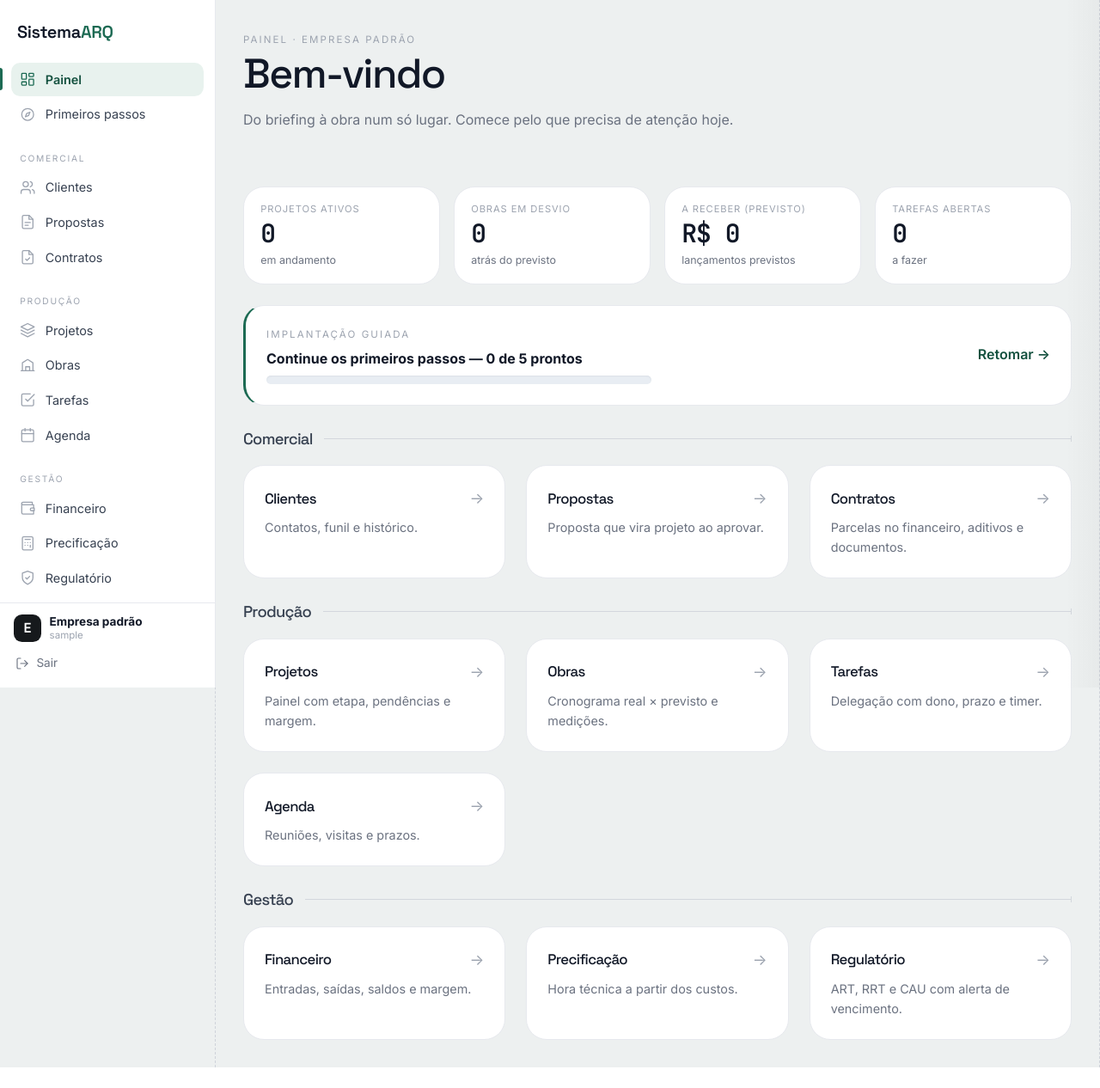
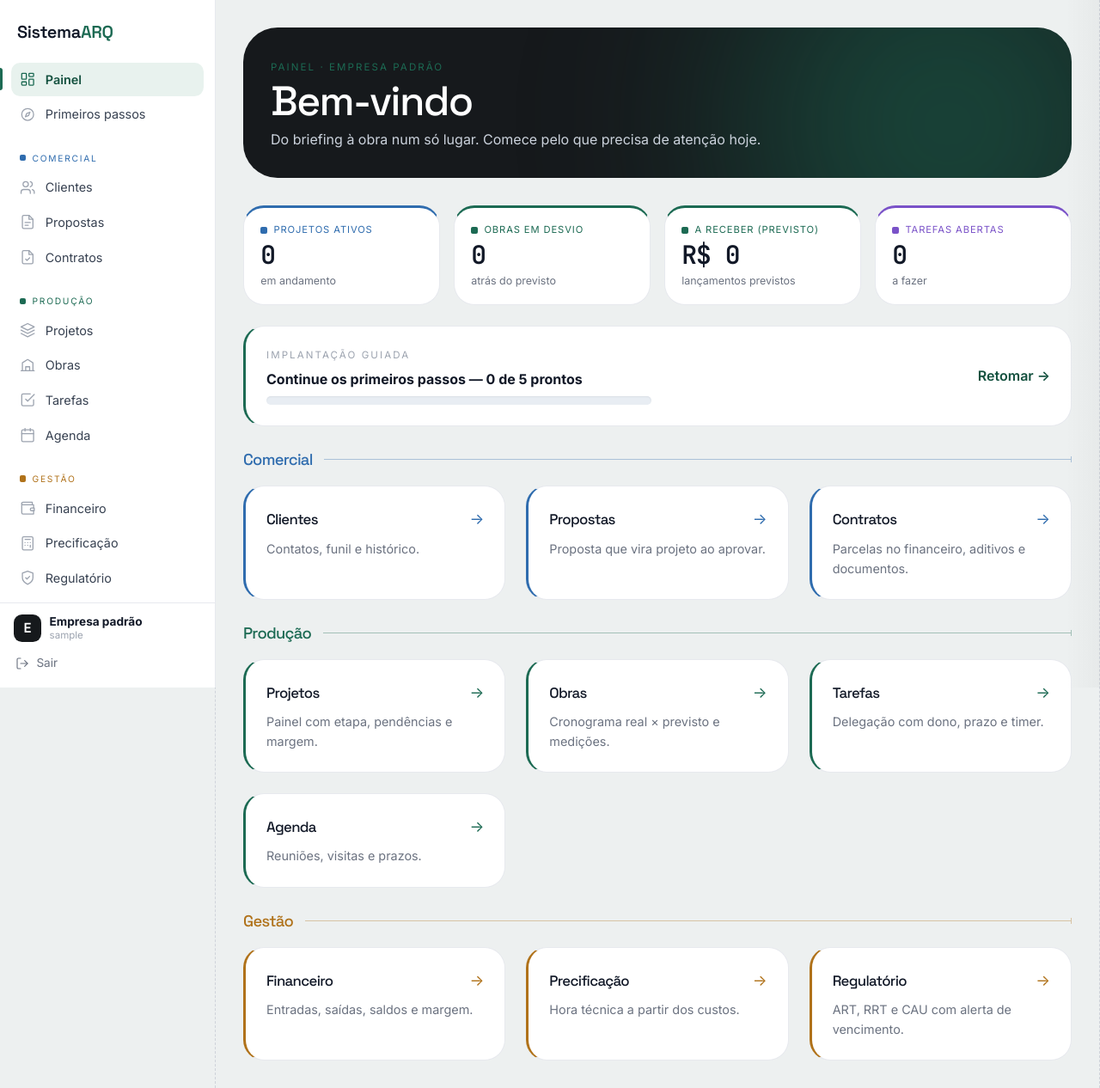
Before and after one commit to rigst/sistema_arq, a Django app: page / in a window 1280 px wide. Shown: the whole page at 86% size. Before the commit the page ends 1242 px from the top, so only its background shows below. Run offline with Django 5.2, Linux system fonts and the light colour scheme; the visitor is signed in with stand-in values (Sample User, id 1); data comes from the database, SQL or seed files in the repository; data that the repository does not hold is empty; parts of the project's set-up code (start-up, migrations or seed data) failed here and were passed over.

Commit message:
UI: cor por área, menos "caixa dentro de caixa" e espaçamentos
Revisão de acabamento pedida (mais cor/personalidade, menos caixas aninhadas,
espaçamento calibrado):

- Paleta por área (Comercial azul / Produção verde / Gestão âmbar) aplicada na
  barra lateral, nos KPIs, nos títulos de seção e na marca lateral dos cartões.
- Painel ganha hero escuro com brilho e KPIs coloridos por tipo.
- Menos caixas dentro de caixas: inputs "preenchidos" (sem contorno), linha de
  adicionar vira faixa, etapas viram linhas com marca lateral, opções do
  diagnóstico sem contorno e alertas dentro de cartão viram avisos com barra.
- Densidade: padding de cartão e gaps recalibrados.
- Rótulos de formulário de precificação com acento.

26 testes, todos passando.

Co-Authored-By: Claude Opus 4.8 <noreply@anthropic.com>

```diff
--- a/core/views.py
+++ b/core/views.py
@@ -51,27 +51,27 @@ def dashboard(request):
     obrig_alerta = sum(1 for o in obrigacoes if o.vencida or o.vencendo or o.pendente_registro)
 
     kpis = [
-        {"label": "Projetos ativos", "valor": projetos_ativos, "rodape": "em andamento", "url": "projetos_painel"},
-        {"label": "Obras em desvio", "valor": obras_desvio, "rodape": "atrás do previsto", "url": "obras_lista", "alerta": obras_desvio > 0},
-        {"label": "A receber (previsto)", "valor": f"R$ {a_receber}", "rodape": "lançamentos previstos", "url": "financeiro_painel"},
-        {"label": "Tarefas abertas", "valor": tarefas_abertas, "rodape": "a fazer", "url": "tarefas_lista"},
+        {"label": "Projetos ativos", "valor": projetos_ativos, "rodape": "em andamento", "url": "projetos_painel", "cor": "blue"},
+        {"label": "Obras em desvio", "valor": obras_desvio, "rodape": "atrás do previsto", "url": "obras_lista", "cor": "alert" if obras_desvio else "green"},
+        {"label": "A receber (previsto)", "valor": f"R$ {a_receber}", "rodape": "lançamentos previstos", "url": "financeiro_painel", "cor": "green"},
+        {"label": "Tarefas abertas", "valor": tarefas_abertas, "rodape": "a fazer", "url": "tarefas_lista", "cor": "violet"},
     ]
 
     onboarding = montar_checklist(u)
 
     grupos = [
-        ("Comercial", [
+        ("Comercial", "comercial", [
             ("Clientes", "Contatos, funil e histórico.", "crm_lista"),
             ("Propostas", "Proposta que vira projeto ao aprovar.", "propostas_lista"),
             ("Contratos", "Parcelas no financeiro, aditivos e documentos.", "contratos_lista"),
         ]),
-        ("Produção", [
+        ("Produção", "producao", [
             ("Projetos", "Painel com etapa, pendências e margem.", "projetos_painel"),
             ("Obras", "Cronograma real × previsto e medições.", "obras_lista"),
             ("Tarefas", "Delegação com dono, prazo e timer.", "tarefas_lista"),
             ("Agenda", "Reuniões, visitas e prazos.", "agenda"),
         ]),
-        ("Gestão", [
+        ("Gestão", "gestao", [
             ("Financeiro", "Entradas, saídas, saldos e margem.", "financeiro_painel"),
             ("Precificação", "Hora técnica a partir dos custos.", "precificacao"),
             ("Regulatório", "ART, RRT e CAU com alerta de vencimento.", "regulatorio_lista"),
--- a/precificacao/forms.py
+++ b/precificacao/forms.py
@@ -18,6 +18,12 @@ class ConfiguracaoPrecificacaoForm(forms.ModelForm):
             "margem_seguranca_percent",
             "reserva_percent",
         ]
+        labels = {
+            "horas_uteis_mes": "Horas úteis por mês",
+            "hora_tecnica_manual": "Hora técnica manual",
+            "margem_seguranca_percent": "Margem de segurança (%)",
+            "reserva_percent": "Reserva (%)",
+        }
 
 
 class FatorPrecificacaoForm(forms.ModelForm):
--- a/static/css/app.css
+++ b/static/css/app.css
@@ -522,3 +522,103 @@ tr.is-done td { color: var(--ds-text-400); text-decoration: line-through; }
 .modulo-card--ativo .modulo-head { align-items: center; }
 .modulo-seta { color: var(--ds-text-400); font-size: 1.1rem; transition: transform 180ms ease, color 180ms ease; }
 .modulo-card--ativo:hover .modulo-seta { color: var(--ds-blue); transform: translateX(3px); }
+
+/* =================================================================
+   REVISÃO — mais cor e personalidade, menos "caixa dentro de caixa",
+   espaçamentos calibrados. (Bloco final: vence os anteriores.)
+   ================================================================= */
+
+:root {
+    /* Paleta por área — dá cor e ajuda a orientação */
+    --arq-blue: #2f6cae;   --arq-blue-soft: #eaf1f9;
+    --arq-green: #1c6a53;  --arq-green-soft: #e6f1ec;
+    --arq-amber: #b0721a;  --arq-amber-soft: #f8efdf;
+    --arq-violet: #7a52c8; --arq-violet-soft: #efeafa;
+    --arq-clay: #c05f3c;   --arq-clay-soft: #f8ebe4;
+}
+
+/* ---- Densidade: cartões e páginas mais respirados, sem excesso ---- */
+.ds-card { padding: var(--ds-space-6); }
+.page { gap: var(--ds-space-6); }
+.detalhe-grid, .ht-grid { gap: var(--ds-space-6); }
+
+/* ---- Menos caixas: inputs "preenchidos", sem contorno de caixa ---- */
+.form-card input, .form-card select, .form-card textarea,
+.inline-add input, .inline-add select, .inline-add textarea,
+.avanco-form input {
+    background: var(--ds-panel);
+    border: 1px solid transparent;
+    border-radius: 0.6rem;
+}
+.form-card input:focus, .form-card select:focus, .form-card textarea:focus,
+.inline-add input:focus, .inline-add select:focus, .inline-add textarea:focus,
+.avanco-form input:focus {
+    background: var(--ds-surface);
+    border-color: var(--ds-blue-light);
+    box-shadow: var(--ds-focus-ring);
+    outline: none;
+}
+/* a "linha de adicionar" vira uma faixa, não uma fileira de caixinhas */
+.inline-add { background: var(--ds-panel); border-radius: var(--ds-radius-md); padding: 0.5rem; gap: 0.4rem; }
+.inline-add input, .inline-add select { background: var(--ds-surface); }
+
+/* ---- Etapas viram linhas com marca lateral, não caixas ---- */
+.etapa {
+    border: 0; border-left: 3px solid var(--ds-line-dash);
+    border-radius: 0 0.5rem 0.5rem 0; background: var(--ds-panel);
+    padding: 0.55rem 0.8rem;
+}
+.etapa--andamento { border-left-color: var(--arq-blue); background: var(--arq-blue-soft); }
+.etapa--concluida { border-left-color: var(--arq-green); background: var(--arq-green-soft); }
+
+/* ---- Opções do diagnóstico: sem contorno, realce por preenchimento ---- */
+.diag-opcao { border: 1px solid transparent; background: var(--ds-panel); }
+.diag-opcao:hover { border-color: transparent; background: var(--arq-green-soft); }
+.diag-opcao:has(input:checked) { border-color: var(--ds-blue); background: var(--arq-green-soft); }
+
+/* ---- Alertas dentro de cartão: viram avisos com marca lateral ---- */
+.desvio-alerta, .visita-pendencia {
+    border: 0; border-left: 3px solid var(--ds-danger);
+    border-radius: 0 0.5rem 0.5rem 0;
+}
+.visita-pendencia { background: var(--ds-danger-soft); padding: 0.5rem 0.7rem; }
+
+/* =================================================================
+   COR POR ÁREA — barra lateral, painel e seções
+   ================================================================= */
+/* Rótulos de grupo na lateral, com ponto colorido */
+.nav-label { display: flex; align-items: center; gap: 0.45rem; }
+.nav-label::before { content: ""; width: 0.45rem; height: 0.45rem; border-radius: 2px; background: var(--ds-text-400); }
+.nav-group--comercial .nav-label { color: var(--arq-blue); }
+.nav-group--comercial .nav-label::before { background: var(--arq-blue); }
+.nav-group--producao .nav-label { color: var(--arq-green); }
+.nav-group--producao .nav-label::before { background: var(--arq-green); }
+.nav-group--gestao .nav-label { color: var(--arq-amber); }
+.nav-group--gestao .nav-label::before { background: var(--arq-amber); }
+
+/* Hero do painel — bloco escuro com brilho, quebra a monotonia branca */
+.dash-hero { position: relative; overflow: hidden; padding: var(--ds-space-8); border-radius: var(--ds-radius-xl); background: var(--ds-ink); color: var(--ds-on-dark); margin-bottom: var(--ds-space-2); }
+.dash-hero .ds-glow { top: -8rem; right: -6rem; left: auto; background: rgba(28,106,83,0.55); }
+.dash-hero-in { position: relative; z-index: 2; }
+.dash-hero .ds-kicker { color: var(--arq-green); }
+.dash-hero h1 { color: #fff; margin: 0.2rem 0 0.4rem; }
+.dash-hero p { color: var(--ds-on-dark-mute); max-width: 40rem; margin: 0; }
+
+/* KPIs coloridos por tipo — faixa superior + rótulo na cor */
+.kpi { border-top: 3px solid var(--ds-line); }
+.kpi-label::before { content: ""; display: inline-block; width: 0.5rem; height: 0.5rem; border-radius: 2px; margin-right: 0.45rem; vertical-align: middle; background: currentColor; }
+.kpi--blue { border-top-color: var(--arq-blue); } .kpi--blue .kpi-label { color: var(--arq-blue); }
+.kpi--green { border-top-color: var(--arq-green); } .kpi--green .kpi-label { color: var(--arq-green); }
+.kpi--violet { border-top-color: var(--arq-violet); } .kpi--violet .kpi-label { color: var(--arq-violet); }
+.kpi--amber { border-top-color: var(--arq-amber); } .kpi--amber .kpi-label { color: var(--arq-amber); }
+.kpi--alert { border-top-color: var(--ds-danger); } .kpi--alert .kpi-label { color: var(--ds-danger); }
+
+/* Seções do painel + cartões coloridos por área */
+.dash-section--comercial { --sec: var(--arq-blue); }
+.dash-section--producao { --sec: var(--arq-green); }
+.dash-section--gestao { --sec: var(--arq-amber); }
+.dash-section-head { color: var(--sec, var(--ds-text-700)); }
+.dash-section-head::after { background: linear-gradient(var(--sec), var(--sec)) center / 100% 1px no-repeat, linear-gradient(var(--sec), var(--sec)) right center / 1px 7px no-repeat; opacity: 0.35; }
+.dash-section .modulo-card--ativo { border-left: 3px solid var(--sec); }
+.dash-section .modulo-seta { color: var(--sec); }
+.dash-section .modulo-card--ativo:hover { border-color: var(--sec); box-shadow: 0 12px 30px color-mix(in srgb, var(--sec) 16%, transparent); }
--- a/templates/base.html
+++ b/templates/base.html
@@ -46,7 +46,7 @@
                 </a>
             </div>
 
-            <div class="nav-group">
+            <div class="nav-group nav-group--comercial">
                 <span class="nav-label">Comercial</span>
                 <a href="{% url 'crm_lista' %}" class="nav-link{% if '/clientes/' in request.path %} is-active{% endif %}">
                     <svg viewBox="0 0 24 24" fill="none" stroke="currentColor" stroke-width="1.7" stroke-linecap="round" stroke-linejoin="round"><path d="M16 21v-2a4 4 0 0 0-4-4H6a4 4 0 0 0-4 4v2"/><circle cx="9" cy="7" r="4"/><path d="M22 21v-2a4 4 0 0 0-3-3.87"/><path d="M16 3.13a4 4 0 0 1 0 7.75"/></svg>
@@ -62,7 +62,7 @@
                 </a>
             </div>
 
-            <div class="nav-group">
+            <div class="nav-group nav-group--producao">
                 <span class="nav-label">Produção</span>
                 <a href="{% url 'projetos_painel' %}" class="nav-link{% if '/projetos/' in request.path %} is-active{% endif %}">
                     <svg viewBox="0 0 24 24" fill="none" stroke="currentColor" stroke-width="1.7" stroke-linecap="round" stroke-linejoin="round"><polygon points="12 2 2 7 12 12 22 7 12 2"/><polyline points="2 17 12 22 22 17"/><polyline points="2 12 12 17 22 12"/></svg>
@@ -82,7 +82,7 @@
                 </a>
             </div>
 
-            <div class="nav-group">
+            <div class="nav-group nav-group--gestao">
                 <span class="nav-label">Gestão</span>
                 <a href="{% url 'financeiro_painel' %}" class="nav-link{% if '/financeiro/' in request.path %} is-active{% endif %}">
                     <svg viewBox="0 0 24 24" fill="none" stroke="currentColor" stroke-width="1.7" stroke-linecap="round" stroke-linejoin="round"><path d="M21 12V7H5a2 2 0 0 1 0-4h14v4"/><path d="M3 5v14a2 2 0 0 0 2 2h16v-5"/><path d="M18 12a2 2 0 0 0 0 4h4v-4z"/></svg>
--- a/templates/core/dashboard.html
+++ b/templates/core/dashboard.html
@@ -4,17 +4,18 @@
 
 {% block content %}
 <section class="page">
-    <header class="page-head dash-head">
-        <div>
+    <header class="dash-hero">
+        <div class="ds-glow" aria-hidden="true"></div>
+        <div class="dash-hero-in">
             <span class="ds-kicker">Painel · {{ user.nome_empresa }}</span>
             <h1 class="ds-h2 ds-display">Bem-vindo{% if user.nome_exibicao %}, {{ user.nome_exibicao }}{% endif %}</h1>
-            <p class="page-sub">Do briefing à obra num só lugar. Comece pelo que precisa de atenção hoje.</p>
+            <p>Do briefing à obra num só lugar. Comece pelo que precisa de atenção hoje.</p>
         </div>
     </header>
 
     <div class="kpi-row">
         {% for k in kpis %}
-        <a class="kpi{% if k.alerta %} kpi--alert{% endif %}" href="{% url k.url %}">
+        <a class="kpi kpi--{{ k.cor }}" href="{% url k.url %}">
             <span class="kpi-label">{{ k.label }}</span>
             <strong class="kpi-value num">{{ k.valor }}</strong>
             <span class="kpi-foot">{{ k.rodape }}</span>
@@ -33,8 +34,8 @@
     </a>
     {% endif %}
 
-    {% for titulo, itens in grupos %}
-    <div class="dash-section">
+    {% for titulo, cor, itens in grupos %}
+    <div class="dash-section dash-section--{{ cor }}">
         <h2 class="dash-section-head ds-display">{{ titulo }}</h2>
         <div class="modulo-grid">
             {% for nome, descricao, url_name in itens %}
```
